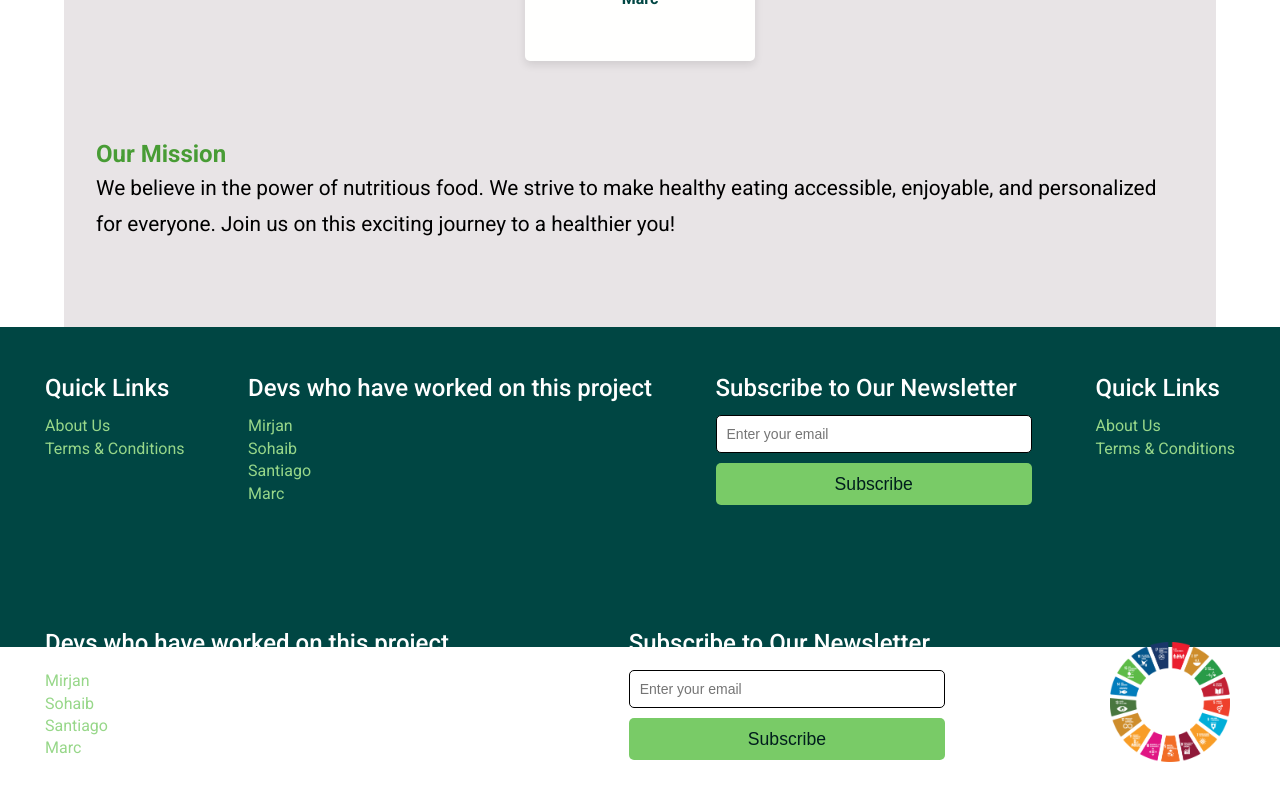
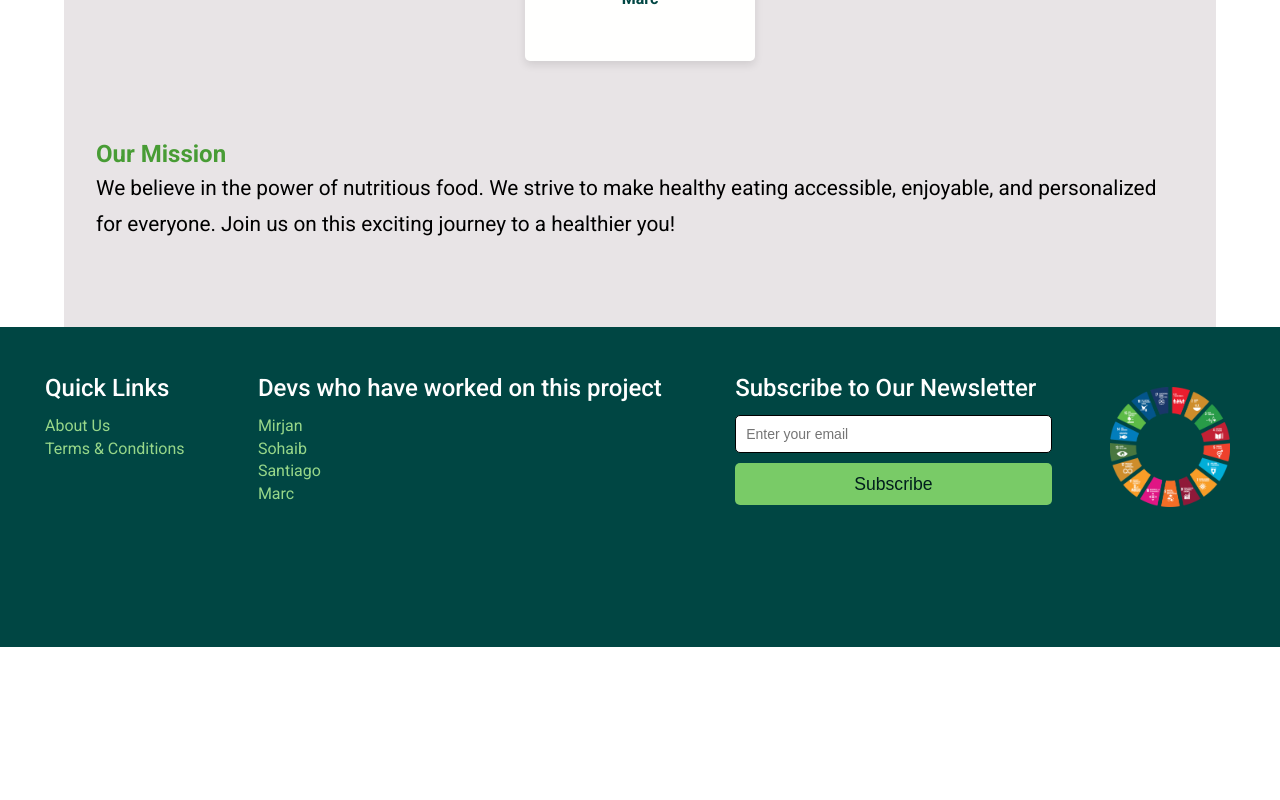
Before and after one commit to SohaibZahiid/NutriDish, a React (Vite) app: page /About in a window 1280 px wide. Shown: the part 901-1701 px from the top of the page. After the commit the page ends 1548 px from the top, so only its background shows below. Built offline with nearby package versions, Linux system fonts and the light colour scheme.

Commit message:
fixing bug on footer

```diff
--- a/src/components/Footer.jsx
+++ b/src/components/Footer.jsx
@@ -74,29 +74,12 @@ function Footer() {
             <button>Subscribe</button>
           </form>
         </div>
-        <div className="links">
-          <h2>Quick Links</h2>
-          <a href="/About">About Us</a><br></br>
-          <a href="/TermsAndConditions">Terms & Conditions</a><br></br>
-        </div>
-        <div className="links">
-          <h2>Devs who have worked on this project</h2>
-          <a href="https://www.linkedin.com/in/mirjan-kapxhiu-ba742527b" target="_blank">Mirjan</a><br></br>
-          <a href="https://www.linkedin.com/in/sohaibzahid" target="_blank">Sohaib</a><br></br>
-          <a href="https://www.linkedin.com/in/santiagocartagenah" target="_blank">Santiago</a><br></br>
-          <a href="https://www.linkedin.com/in/marc-adell-fern%C3%A1ndez-46b30017a" target="_blank">Marc</a><br></br>
-        </div>
-        <div className="newsletter">
-          <h2>Subscribe to Our Newsletter</h2>
-          <input type="email" placeholder="Enter your email" />
-          <button>Subscribe</button>
-        </div>
         <div className="ods-image">
           <a href="https://www.un.org/sustainabledevelopment/es/" target="_blank">
             <img src="imgs/ODS.png" alt="ODS" />
           </a>
         </div>
-      </div>
+        </div>
     </>
   );
 }
```
